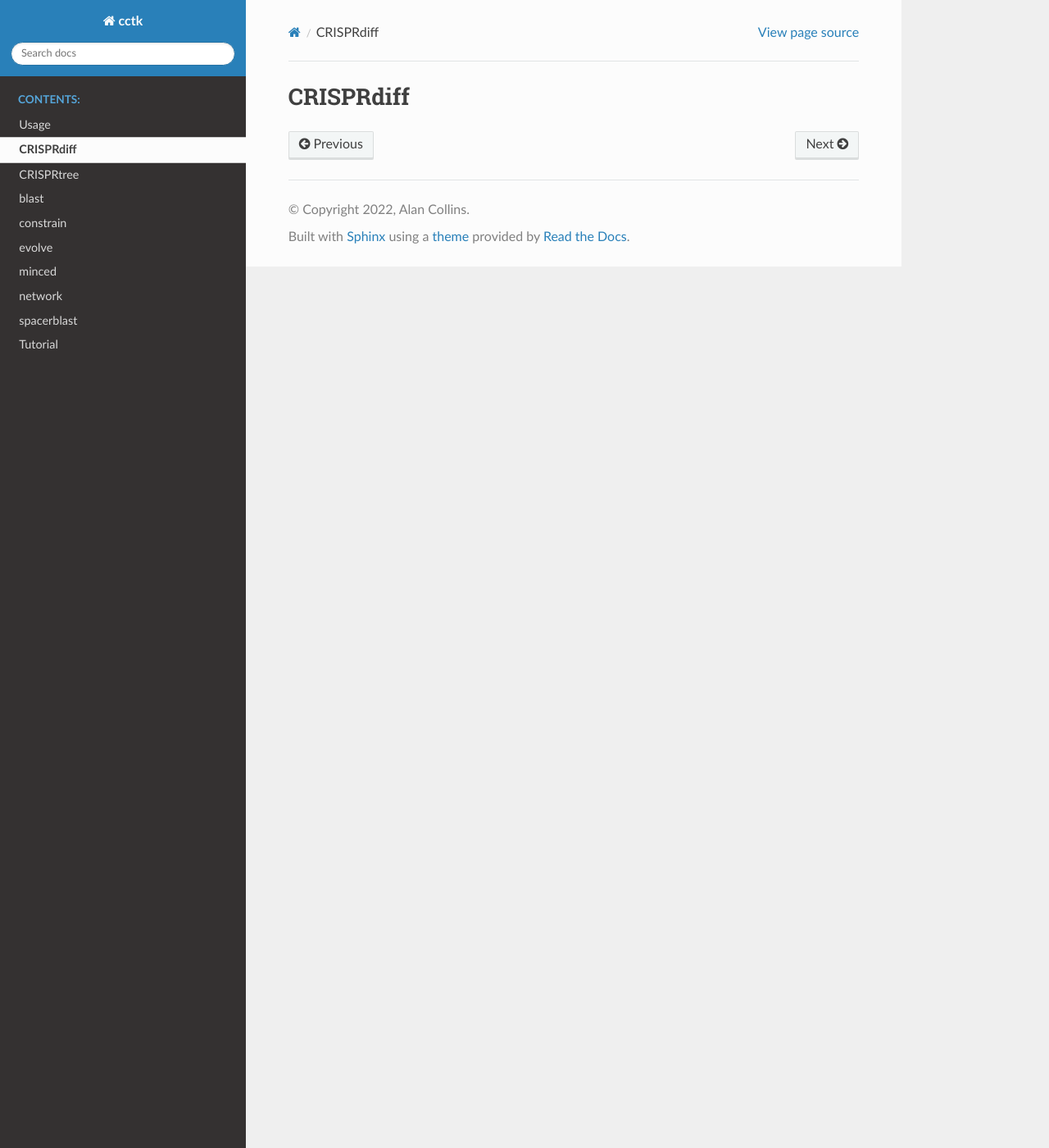
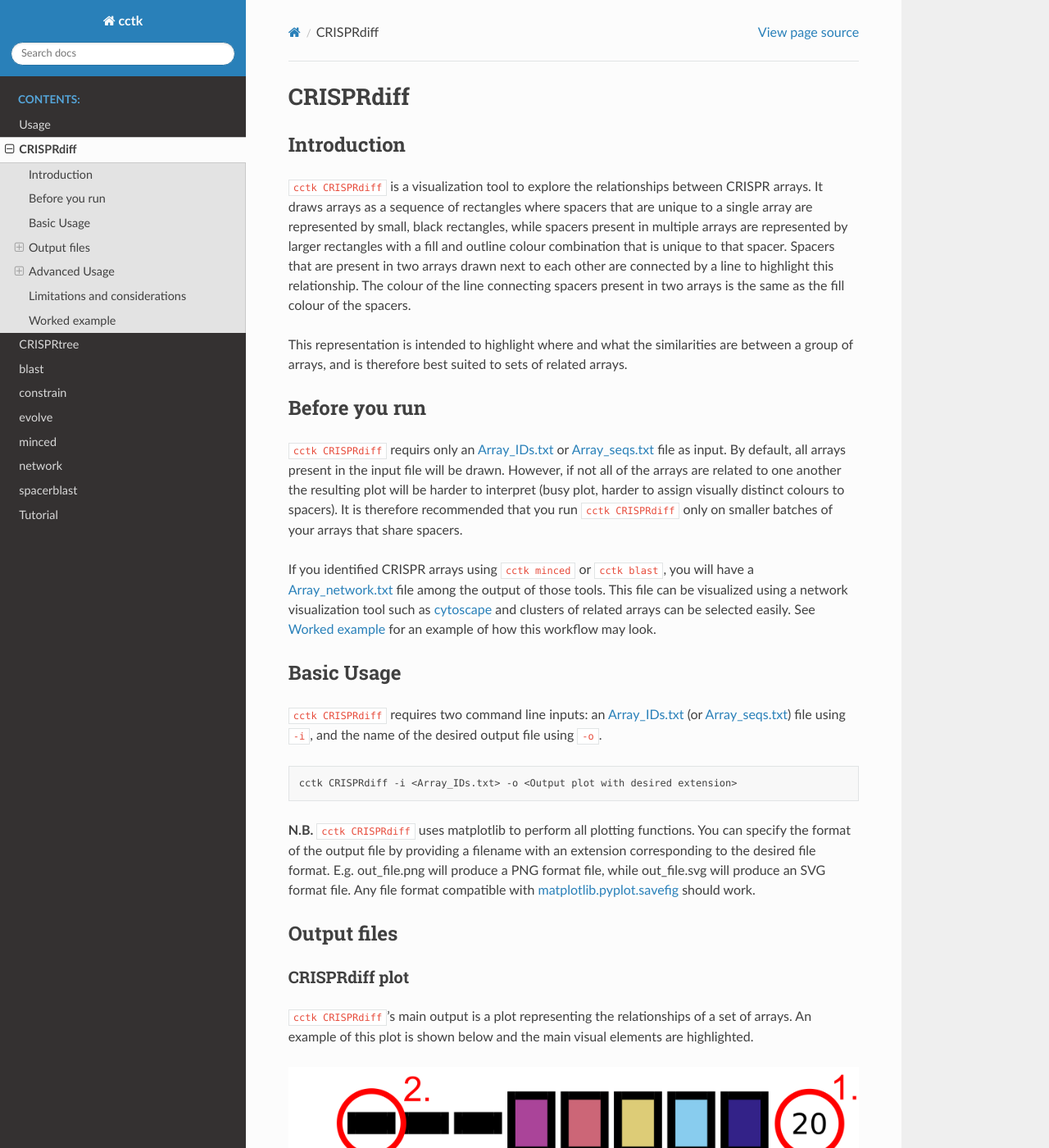
Before and after one commit to Alan-Collins/CRISPR_comparison_toolkit, a Sphinx documentation site: the page built from docs/source/content/CRISPRdiff.rst, in a window 1280 px wide and 1400 px high. Shown: the whole window at 82% size. Built offline with Sphinx 7.4.7 and the Read the Docs theme 2.0.0, drawn with Linux system fonts in a browser that asks for light colours; some of the changed text lies outside the part shown.

Commit message:
begin docs

```diff
--- a/docs/source/content/CRISPRdiff.rst
+++ b/docs/source/content/CRISPRdiff.rst
@@ -1,2 +1,81 @@
 CRISPRdiff
 ==========
+
+Introduction
+------------
+
+``cctk CRISPRdiff`` is a visualization tool to explore the relationships between CRISPR arrays. It draws arrays as a sequence of rectangles where spacers that are unique to a single array are represented by small, black rectangles, while spacers present in multiple arrays are represented by larger rectangles with a fill and outline colour combination that is unique to that spacer. Spacers that are present in two arrays drawn next to each other are connected by a line to highlight this relationship. The colour of the line connecting spacers present in two arrays is the same as the fill colour of the spacers.
+
+This representation is intended to highlight where and what the similarities are between a group of arrays, and is therefore best suited to sets of related arrays.
+
+.. _diff-before-you-run:
+
+Before you run
+--------------
+
+``cctk CRISPRdiff`` requirs only an :ref:`array-ids` or :ref:`array-seqs` file as input. By default, all arrays present in the input file will be drawn. However, if not all of the arrays are related to one another the resulting plot will be harder to interpret (busy plot, harder to assign visually distinct colours to spacers). It is therefore recommended that you run ``cctk CRISPRdiff`` only on smaller batches of your arrays that share spacers.
+
+If you identified CRISPR arrays using ``cctk minced`` or ``cctk blast``, you will have a :ref:`array-network` file among the output of those tools. This file can be visualized using a network visualization tool such as `cytoscape <https://cytoscape.org/download.html>`_ and clusters of related arrays can be selected easily. See :ref:`diff-example` for an example of how this workflow may look.
+
+.. _diff-basic:
+
+Basic Usage
+-----------
+
+``cctk CRISPRdiff`` requires two command line inputs: an :ref:`array-ids` (or :ref:`array-seqs`) file using ``-i``, and the name of the desired output file using ``-o``.
+
+.. code-block:: shell
+
+	cctk CRISPRdiff -i <Array_IDs.txt> -o <Output plot with desired extension>
+
+**N.B.** ``cctk CRISPRdiff`` uses matplotlib to perform all plotting functions. You can specify the format of the output file by providing a filename with an extension corresponding to the desired file format. E.g. out_file.png will produce a PNG format file, while out_file.svg will produce an SVG format file. Any file format compatible with `matplotlib.pyplot.savefig <https://matplotlib.org/stable/api/_as_gen/matplotlib.pyplot.savefig.html>`_ should work.
+
+Output files
+------------
+
+CRISPRdiff plot
+^^^^^^^^^^^^^^^
+
+``cctk CRISPRdiff``'s main output is a plot representing the relationships of a set of arrays. An example of this plot is shown below and the main visual elements are highlighted.
+
+.. image:: images/diffplot_eg.png
+
+Each row of rectangles in the plot corresponds to an array. Spacers in each array are plotted in the same order as the appear on the corresponding line in the input file. In addition, 4 features of the plot are highlighted with red circles. Below is a description of these 4 elements:
+
+1. The ID of the array being plotted. This is whatever the first column of the input file contains.
+
+2. A spacer that is unique to a single array being plotted. Unique spacers are all plotted as identical small, black rectangles. **N.B.** Spacers are determined to be unique soley based on the arrays selected for plotting. A spacer drawn as a thin, black rectangle may be present in other arrays in your dataset that are not included in the plot.
+
+3. A spacer that is found in more than one array. When spacers are drawn as large rectangles with non-black fill colour, the combination of fill and outline colour can be used to identify other instances of the same spacer in other arrays. For small numbers of different spacers found in multiple arrays black outline is used. When the number of spacers found in multiple arrays is large, a combination of the same set of colours is used for fill and outline colour.
+
+4. When tow are arrays that are plotted adjacently share a spacer, a line is drawn connecting the two instances of that spacer to improve the visibility of this relationship. The colour of this line is the same as the fill colour of the spacer.
+
+The above example plot was produced using the following data generated using ``cctk evolve`` (Array order has been adjusted to correspond between the plot and below data for clarity, but will not necessarily in practice)
+
+.. code-block:: shell
+
+	20	16 13 9 5 4 3 2 1
+	19	21 15 12 6 5 4 3 2 1
+	16	18 15 12 6 5 4 3 2 1
+	7	11 6 5 4 3 2 1
+	15	17 8 5 4 1
+
+.. _diff-advanced:
+
+Advanced Usage
+--------------
+
+Specifying array order in plot
+^^^^^^^^^^^^^^^^^^^^^^^^^^^^^^
+
+
+
+.. _diff-limitations:
+
+Limitations and considerations
+------------------------------
+
+.. _diff-example:
+
+Worked example
+--------------
```
